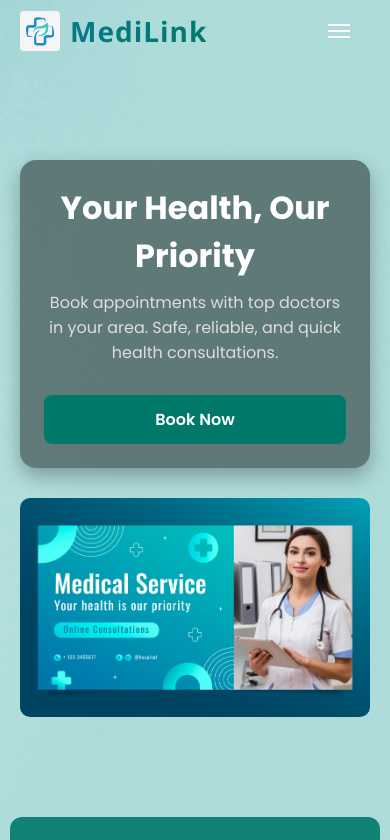
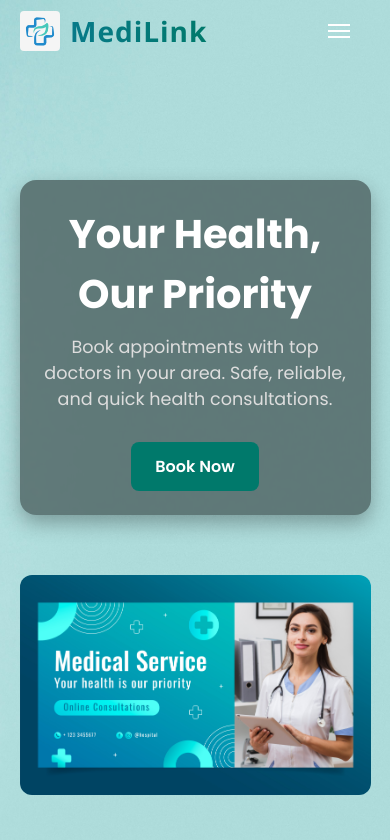
Before and after one commit to sujinkumar1025/doctor-booking-system, a React (Vite) app: page / in a window 390 px wide. Shown: the top 840 px of the page. Built offline with nearby package versions, Linux system fonts and the light colour scheme; a web font is replaced by a local one.

Commit message:
Update files

```diff
--- a/src/components/HeaderSection.css
+++ b/src/components/HeaderSection.css
@@ -29,7 +29,7 @@
 .hero-image img {
   width: 100%;
   height: auto;
-  border-radius: 10px;
+  border-radius: 12px;
   object-fit: cover;
 }
 
@@ -86,11 +86,11 @@
   background-color: #004d40;
 }
 
-/* Responsive */
-@media (max-width: 768px) {
+@media (max-width: 1024px) {
   .hero-section {
     flex-direction: column;
-    padding: 60px 20px;
+    gap: 40px; /* add vertical spacing between text and image */
+    align-items: center;
   }
 
   .hero-content,
@@ -101,24 +101,11 @@
 
   .glass-text-box {
     text-align: center;
-  }
-
-  .glass-text-box h1 {
-    font-size: 2rem;
-  }
-
-  .glass-text-box p {
-    font-size: 1rem;
-  }
-
-  .hero-button {
-    display: block;
-    margin: 0 auto;
-    text-align: center;
+    margin-bottom: 20px; /* optional extra spacing */
   }
 
   .hero-image {
-    margin-top: 30px;
+    margin-top: 0; /* remove previous top margin */
   }
 
   .hero-image img {
```
